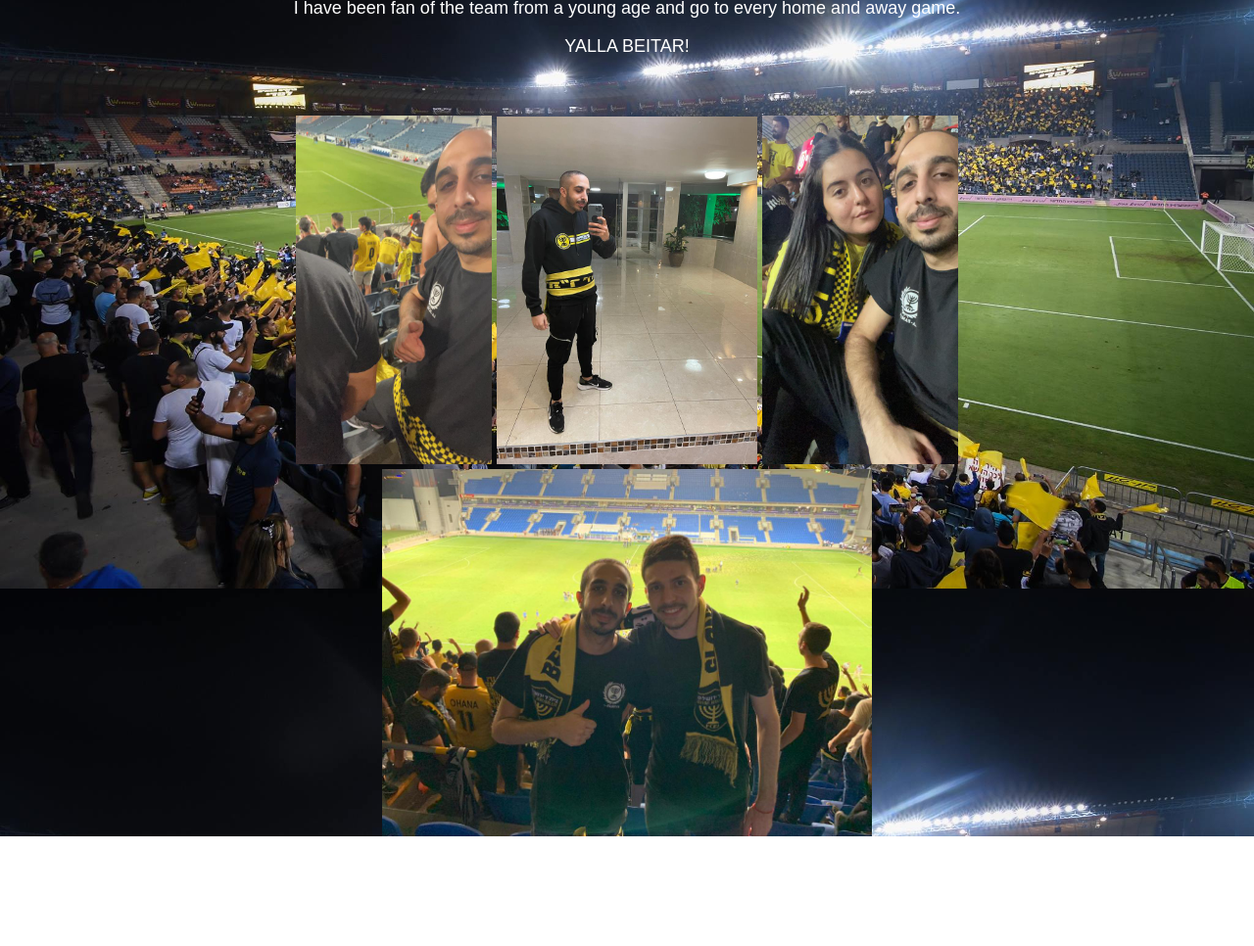
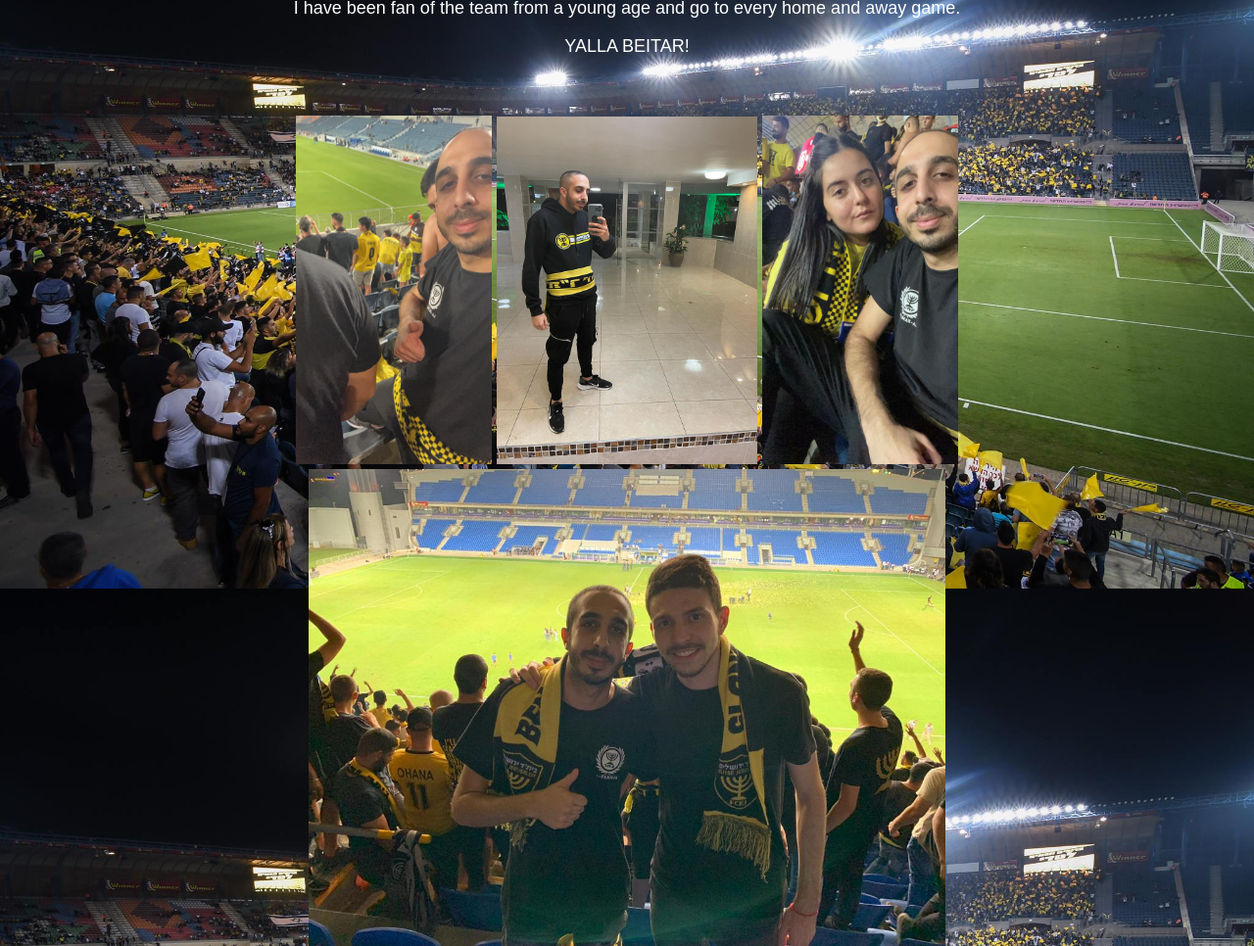
Before and after one commit to HenBar11/About-Me, a plain HTML site: page index.html in a window 1280 px wide. Shown: the part 999-1965 px from the top of the page at 98% size. Before the commit the page ends 1853 px from the top, so only its background shows below. Drawn offline with Linux system fonts and the light colour scheme.

Commit message:
Update index.html

```diff
--- a/index.html
+++ b/index.html
@@ -41,4 +41,4 @@ I have been fan of the team from a young age and go to every home and away game.
 <img style="width:200px;" src="1.jpeg">
 <img style="width:266px;" src="2.jpeg">
 <img style="width:200px;" src="6.jpeg"><br>
-<img style="width:500px;" src="5.jpeg">
+<img style="width:650px;" src="5.jpeg">
```
